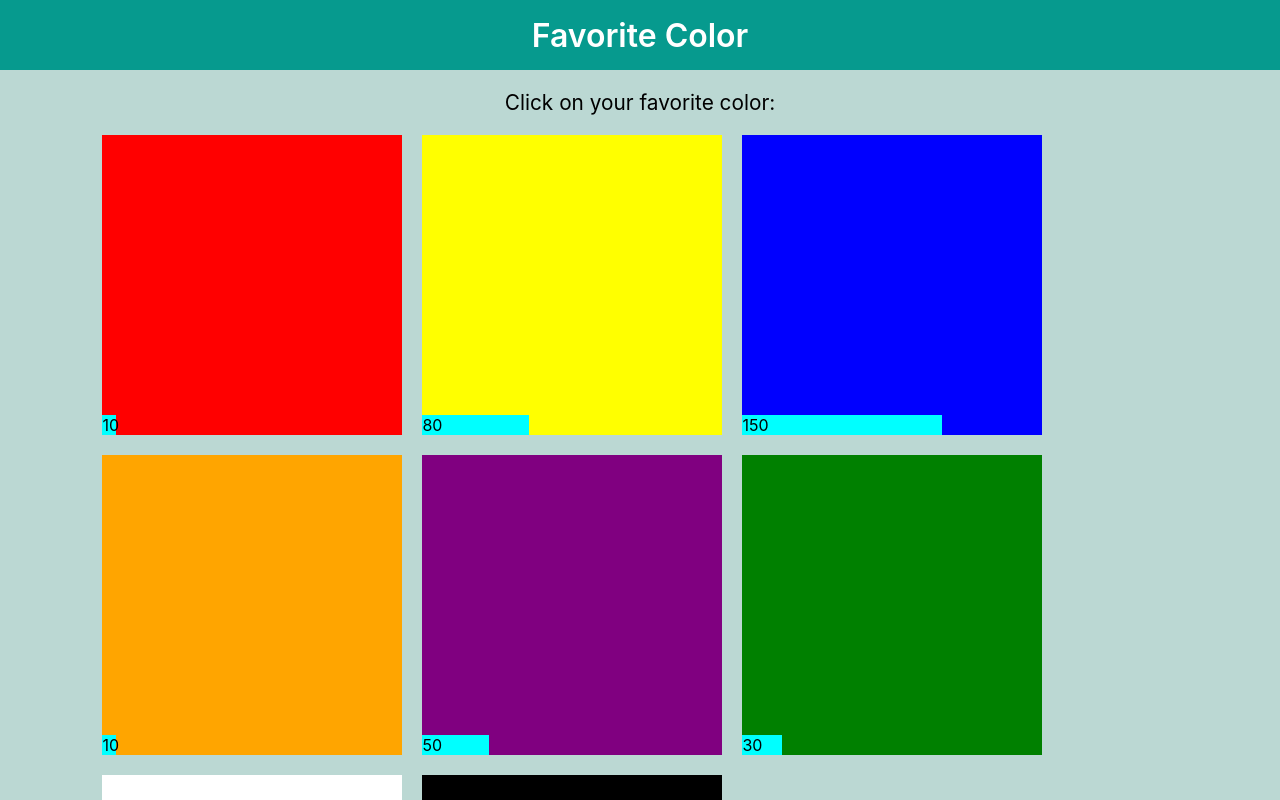
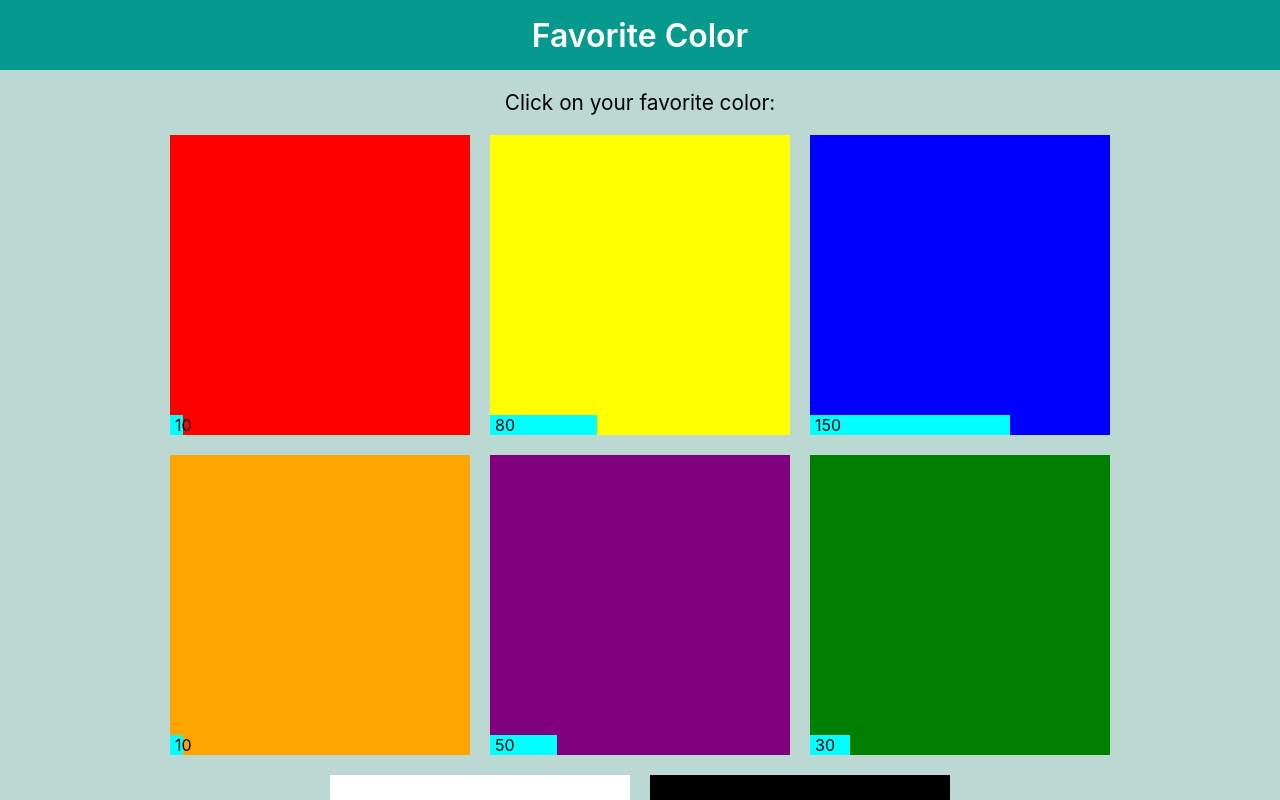
Before and after one commit to LotanT/color-votes, a React (Create React App) app: page / in a window 1280 px wide. Shown: the top 800 px of the page. Built offline with nearby package versions, Linux system fonts and the light colour scheme.

Commit message:
*some styling

```diff
--- a/src/assets/style/_color-cube.scss
+++ b/src/assets/style/_color-cube.scss
@@ -8,5 +8,6 @@
         height: 20px;
         position: relative;
         top: 280px;
+        padding-left: 5px;
     }
 }
--- a/src/assets/style/_favorite-color.scss
+++ b/src/assets/style/_favorite-color.scss
@@ -13,6 +13,7 @@
         flex-wrap: wrap;
         gap: 20px;
         margin-top: 20px;
+        justify-content: center;
     }
 
 }
```
